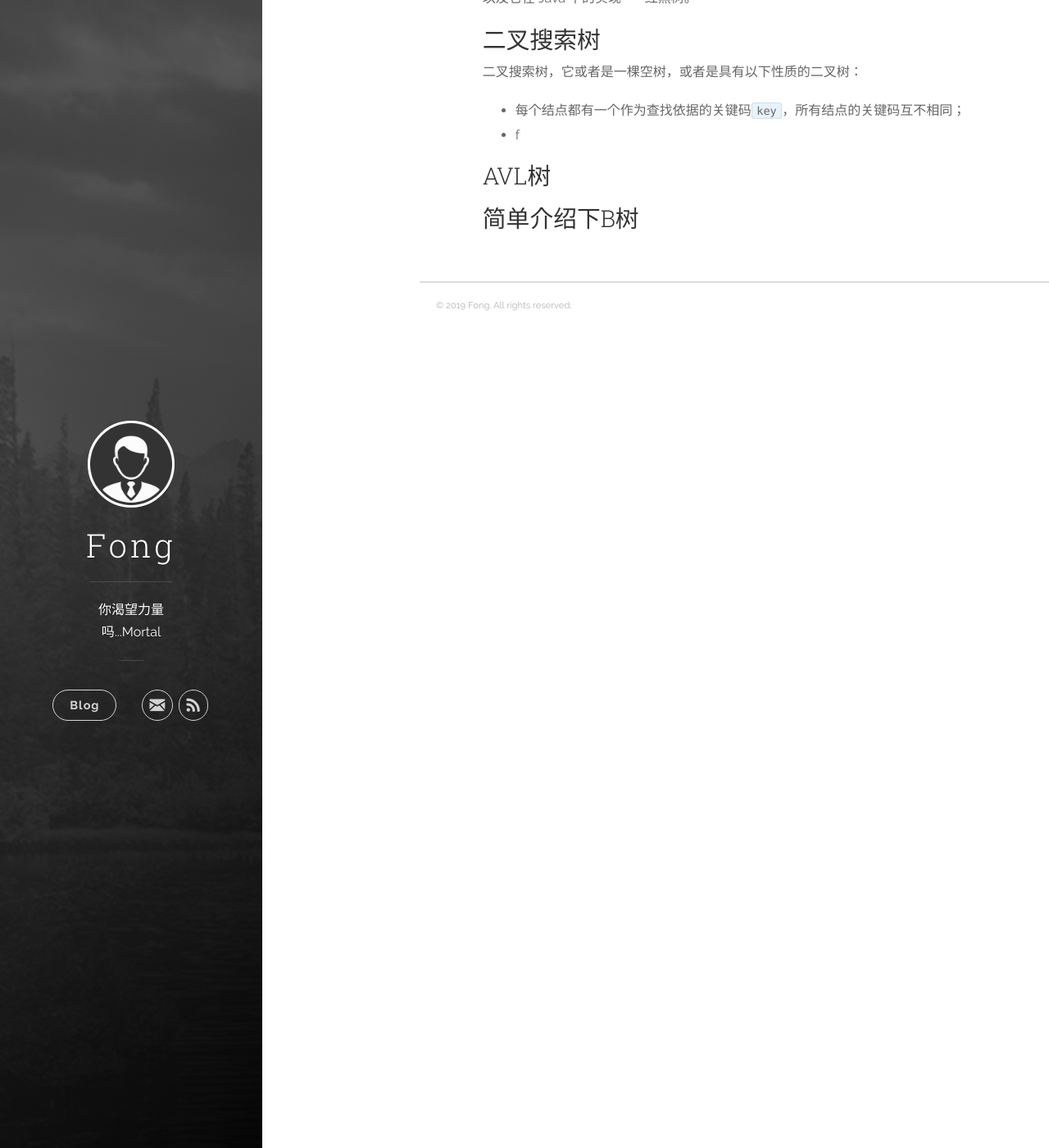
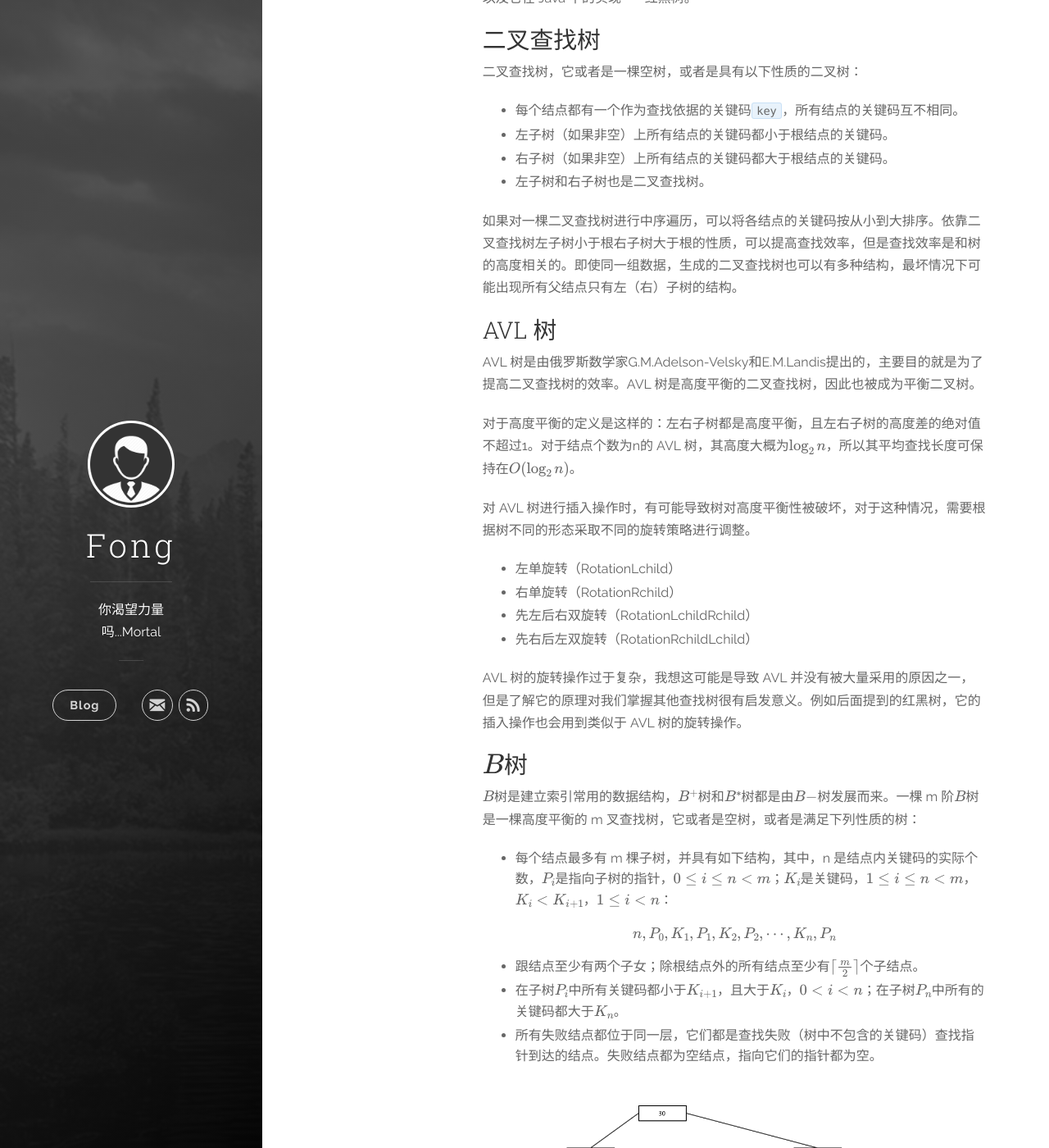
Before and after one commit to fzp-cxsys/fong, a Jekyll site: the page built from algorithm/_posts/2019-01-13-红黑树.md, in a window 1280 px wide and 1400 px high, scrolled down 270 px. Shown: the whole window at 82% size. Built offline with Jekyll 4.4.1, drawn with Linux system fonts in a browser that asks for light colours; formulas are drawn with MathJax 3; some of the changed text lies outside the part shown.

Commit message:
红黑树-概念介绍结束

```diff
--- a/algorithm/_posts/2019-01-13-红黑树.md
+++ b/algorithm/_posts/2019-01-13-红黑树.md
@@ -1,20 +1,79 @@
 ---
-title: "二叉树搜索树在Java中的实现"
+title: "二叉查找树在Java中的实现"
 subtitle: "红黑树"
 date: 2019-01-13
 categories: [algorithm]
 tags: [tree, Java, source code]
 ---
 
-为了提高搜索效率，很多学界大佬都为此奉献了他们的时间和智慧，创造了一系列优秀都算法和数据结构，其中二叉搜索树在很多场景下都有应用。本文主要介绍二叉搜索树以及它在 Java 中的实现——红黑树。
+为了提高搜索效率，很多学界大佬都为此奉献了他们的时间和智慧，创造了一系列优秀都算法和数据结构，其中二叉查找树在很多场景下都有应用。本文主要介绍二叉查找树以及它在 Java 中的实现——红黑树。
 
-### 二叉搜索树
+### 二叉查找树
 
-二叉搜索树，它或者是一棵空树，或者是具有以下性质的二叉树：
+二叉查找树，它或者是一棵空树，或者是具有以下性质的二叉树：
 
-- 每个结点都有一个作为查找依据的关键码`key`，所有结点的关键码互不相同；
-- f
+- 每个结点都有一个作为查找依据的关键码`key`，所有结点的关键码互不相同。
+- 左子树（如果非空）上所有结点的关键码都小于根结点的关键码。
+- 右子树（如果非空）上所有结点的关键码都大于根结点的关键码。
+- 左子树和右子树也是二叉查找树。
 
-### AVL树
+如果对一棵二叉查找树进行中序遍历，可以将各结点的关键码按从小到大排序。依靠二叉查找树左子树小于根右子树大于根的性质，可以提高查找效率，但是查找效率是和树的高度相关的。即使同一组数据，生成的二叉查找树也可以有多种结构，最坏情况下可能出现所有父结点只有左（右）子树的结构。
 
-### 简单介绍下B树
+### AVL 树
+
+AVL 树是由俄罗斯数学家G.M.Adelson-Velsky和E.M.Landis提出的，主要目的就是为了提高二叉查找树的效率。AVL 树是高度平衡的二叉查找树，因此也被成为平衡二叉树。
+
+对于高度平衡的定义是这样的：左右子树都是高度平衡，且左右子树的高度差的绝对值不超过1。对于结点个数为n的 AVL 树，其高度大概为$\\log_2 n$，所以其平均查找长度可保持在$O(\\log_2 n)$。
+
+对 AVL 树进行插入操作时，有可能导致树对高度平衡性被破坏，对于这种情况，需要根据树不同的形态采取不同的旋转策略进行调整。
+
+- 左单旋转（RotationLchild）
+- 右单旋转（RotationRchild）
+- 先左后右双旋转（RotationLchildRchild）
+- 先右后左双旋转（RotationRchildLchild）
+
+AVL 树的旋转操作过于复杂，我想这可能是导致 AVL 并没有被大量采用的原因之一，但是了解它的原理对我们掌握其他查找树很有启发意义。例如后面提到的红黑树，它的插入操作也会用到类似于 AVL 树的旋转操作。
+
+### $B$树
+
+$B$树是建立索引常用的数据结构，$B^+$树和$B^\*$树都是由$B-$树发展而来。一棵 m 阶$B$树是一棵高度平衡的 m 叉查找树，它或者是空树，或者是满足下列性质的树：
+
+- 每个结点最多有 m 棵子树，并具有如下结构，其中，n 是结点内关键码的实际个数，$P_i$是指向子树的指针，$0 \leq i \leq n < m$；$K_i$是关键码，$1 \leq i \leq n < m$，$K_i < K_{i+1}$，$1 \leq i < n$：
+
+$$n,P_0,K_1,P_1,K_2,P_2,\cdots,K_n,P_n$$
+
+- 跟结点至少有两个子女；除根结点外的所有结点至少有$\lceil \frac{m}{2} \rceil$个子结点。
+- 在子树$P_i$中所有关键码都小于$K_{i+1}$，且大于$K_i$，$0 < i < n$；在子树$P_n$中所有的关键码都大于$K_n$。
+- 所有失败结点都位于同一层，它们都是查找失败（树中不包含的关键码）查找指针到达的结点。失败结点都为空结点，指向它们的指针都为空。
+
+![3阶B树][picture 1]
+
+当$m = 3$时，$B$树中除了叶子（也就是失败结点）外的其他结点的度（结点的子树个数）可以为2或3；当$m = 4$时，可以为2、3或4。因此3阶$B$树也称为 2-3 树，4阶$B$树也称为 2-3-4 树。
+
+### 红黑树
+
+红黑树在形态上是二叉树，但是逻辑上是4阶$B$树（2-3-4查找树）。红黑树通过结点的着色进行逻辑上的层的划分（即红色结点与其黑色父结点属于同一层），它是二叉查找树并且着色方式应满足以下性质：
+
+- 每个结点或者是红色的，或者是黑色的。
+- 根结点一定是黑色的。
+- 所有扩充的外结点（叶子结点）都是黑色的。
+- 如果一个内结点是红色的，那么它的子结点是黑色的。
+- 所有结点到它的各个子孙外结点的路径包含相同数目的黑色结点。
+
+在上述性质中，内结点为非叶子结点，它们都包含一个关键码；外结点为叶子结点，它们都是空的结点，是在查找失败的情况下到达的结点，也称为失败结点。在红黑树中，从任一结点 x 出发，到达外结点的路径上的的黑结点个数（不包括结点 x）叫做结点 x 的黑高度，也称为结点 x 的阶（rank）。下图是一个红黑树的示例：
+
+![红黑树][picture 2]
+
+红黑树可以根据着色情况，转化为2-3-4查找树，也就是说，红黑树和2-3-4查找树在逻辑上是等价的，例如将上图中的红黑树转化为2-3-4查找树：
+
+![红黑树转化为4阶B树][picture 3]
+
+从上图中我们可以看出，所有红色结点可以和其父结点（黑色）结合为一个$B$树结点，通过这种转化，一个红黑树转变为一棵$B$树，同时，红黑树的外结点变为了$B$树中的失败结点。
+
+### 红黑树的插入操作
+
+### 红黑树的删除操作
+
+[picture 1]: /images/algorithm/2019-01-13-红黑树/3阶B树.jpg "3 阶 B 树"
+[picture 2]: /images/algorithm/2019-01-13-红黑树/红黑树.jpg "红黑树"
+[picture 3]: /images/algorithm/2019-01-13-红黑树/红黑树转化为4阶B树.jpg "红黑树转化为 4 阶 B 树"
```
Also changed, not shown: _includes/footer.html (+19 -0 lines), images/algorithm/2019-01-13-红黑树/3阶B树.jpg (added), images/algorithm/2019-01-13-红黑树/红黑树.jpg (added), images/algorithm/2019-01-13-红黑树/红黑树转化为4阶B树.jpg (added).
